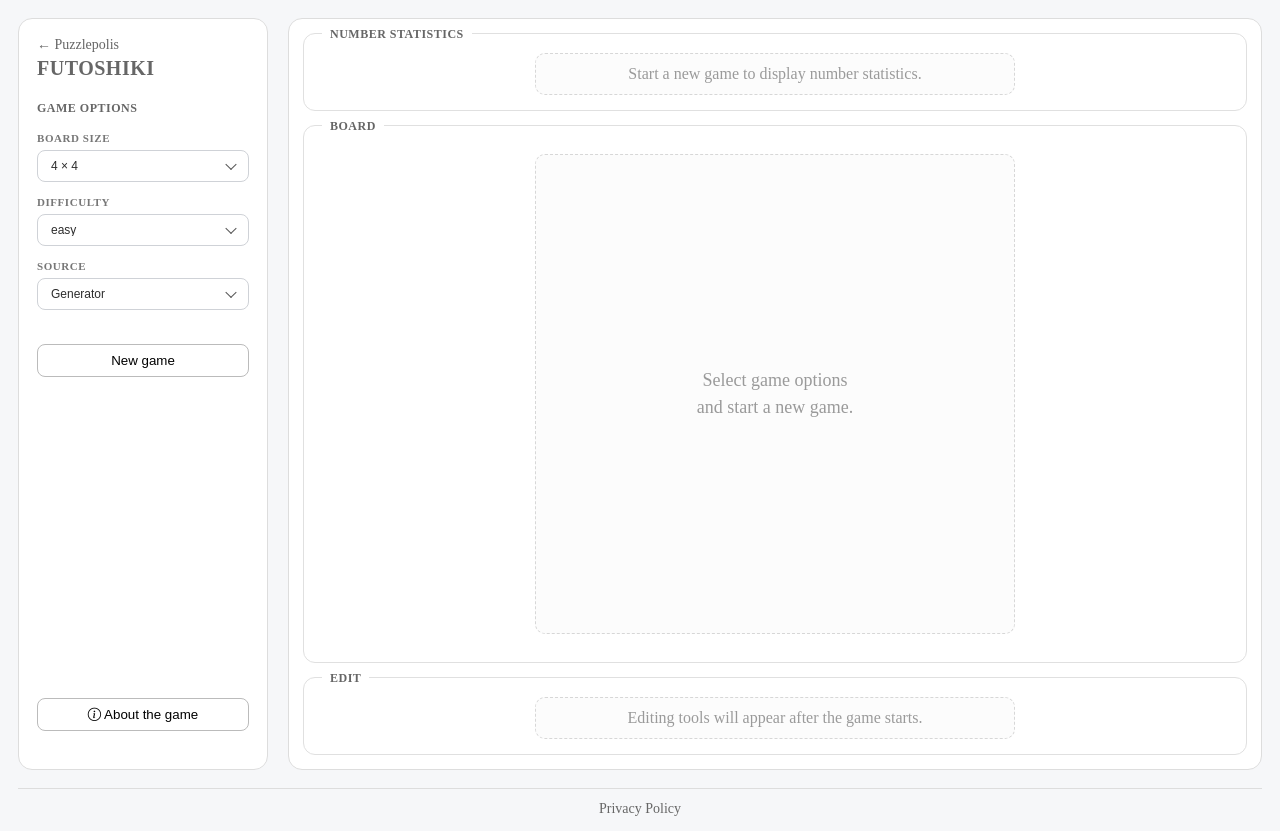
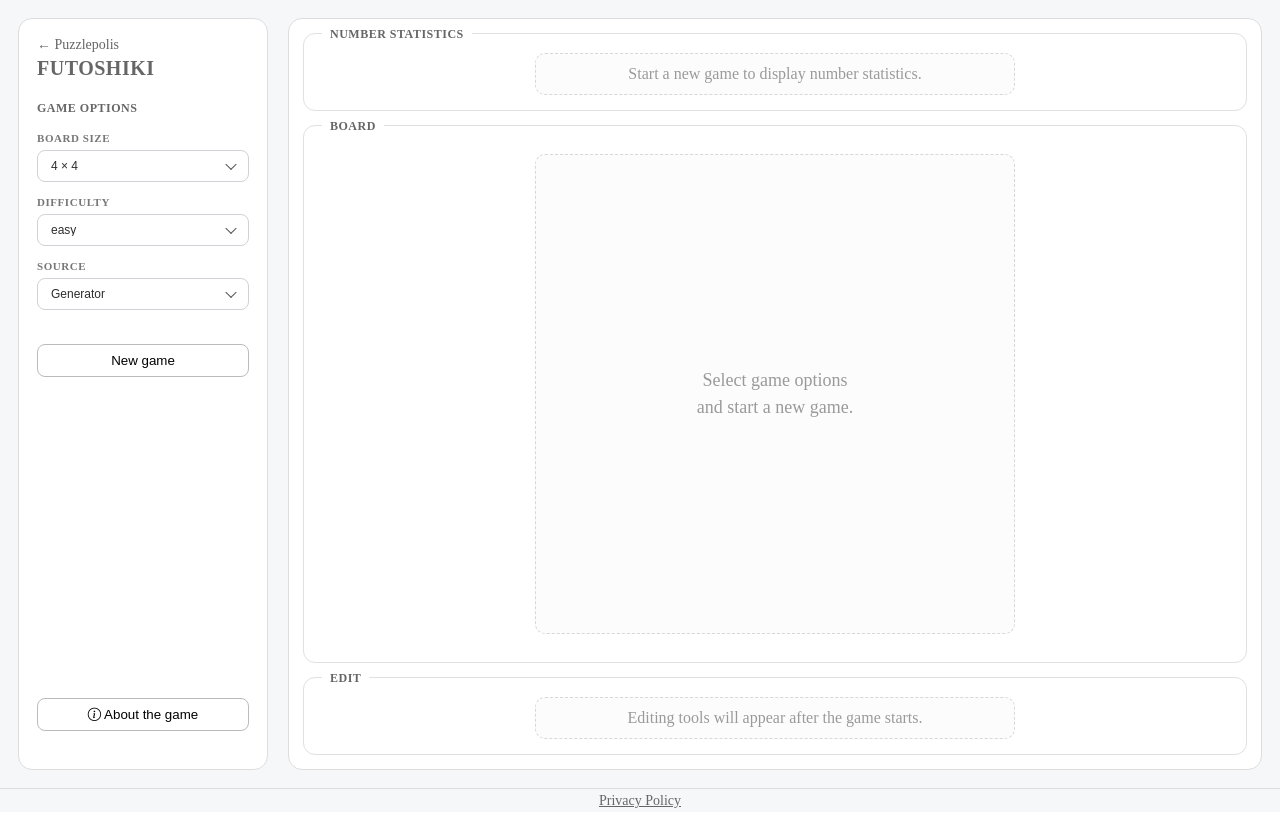
Before and after one commit to czmadzia2201/futoshiki-frontend, an Angular app: page / in a window 1280 px wide. Built offline with nearby package versions, Linux system fonts and the light colour scheme.

Commit message:
Simplify Futoshiki footer layout and fit within viewport

```diff
--- a/src/app/pages/game-page/game-page.css
+++ b/src/app/pages/game-page/game-page.css
@@ -1,8 +1,6 @@
 :host {
-  display: flex;
-  flex-direction: column;
+  display: block;
   min-height: 100vh;
-  min-height: 100dvh;
   background: #f6f7f9;
   color: #222;
 }
@@ -12,9 +10,7 @@
   grid-template-columns: 250px minmax(0, 1fr);
   gap: 20px;
   max-width: 1300px;
-  width: 100%;
-  flex: 1;
-  min-height: 0;
+  min-height: calc(100vh - 24px);
   margin: 0 auto;
   padding: 18px;
   box-sizing: border-box;
@@ -365,27 +361,16 @@ button:disabled {
   transform: rotate(90deg) scaleY(2.5);
 }
 
-
 .game-footer {
-  width: calc(100% - 36px);
-  max-width: 1264px;
-  margin: 0 auto;
-  padding: 12px 0 14px;
+  height: 23px;
+  line-height: 23px;
   border-top: 1px solid #ddd;
-  color: #666;
-  font-family: "Times New Roman", Times, serif;
+  text-align: center;
   font-size: 14px;
-  text-align: center;
 }
 
 .game-footer a {
-  color: inherit;
-  text-decoration: none;
-}
-
-.game-footer a:hover,
-.game-footer a:focus-visible {
-  text-decoration: underline;
+  color: #666;
 }
 
 @media (max-width: 850px) {
```
